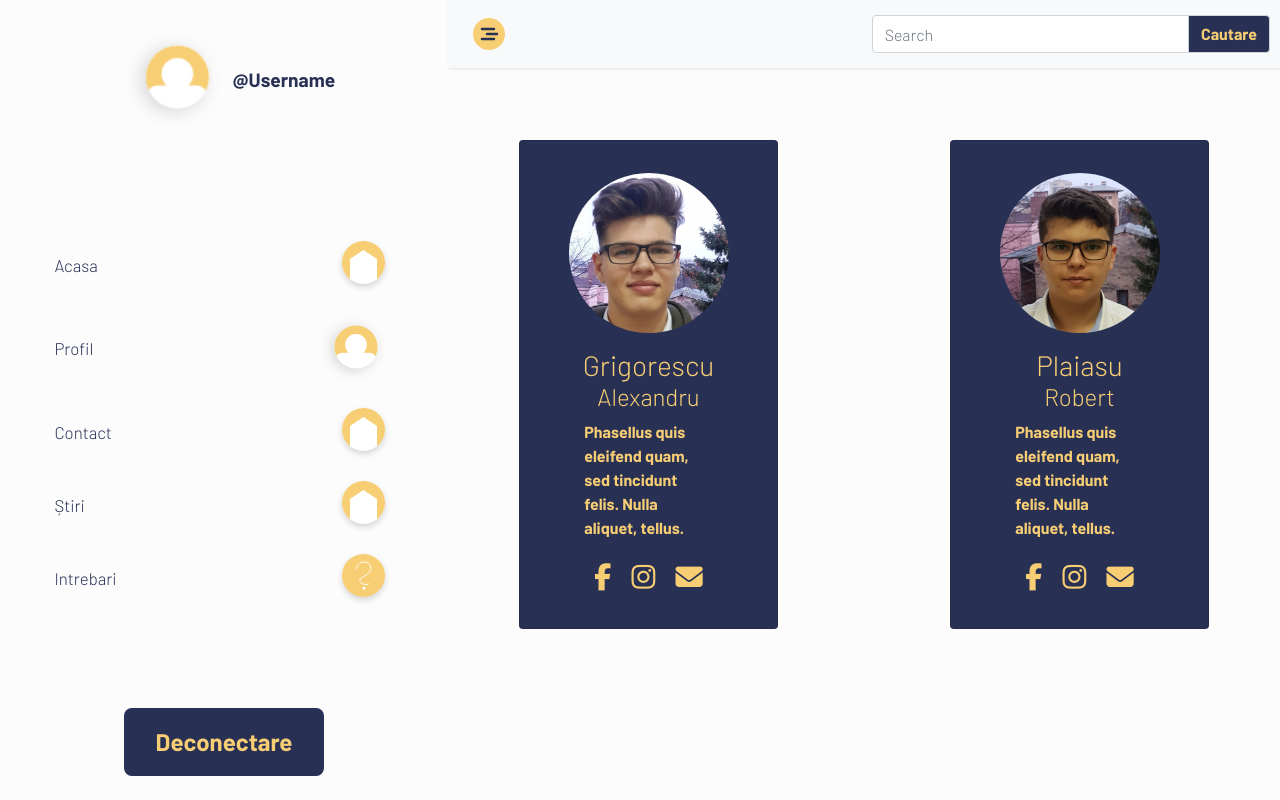
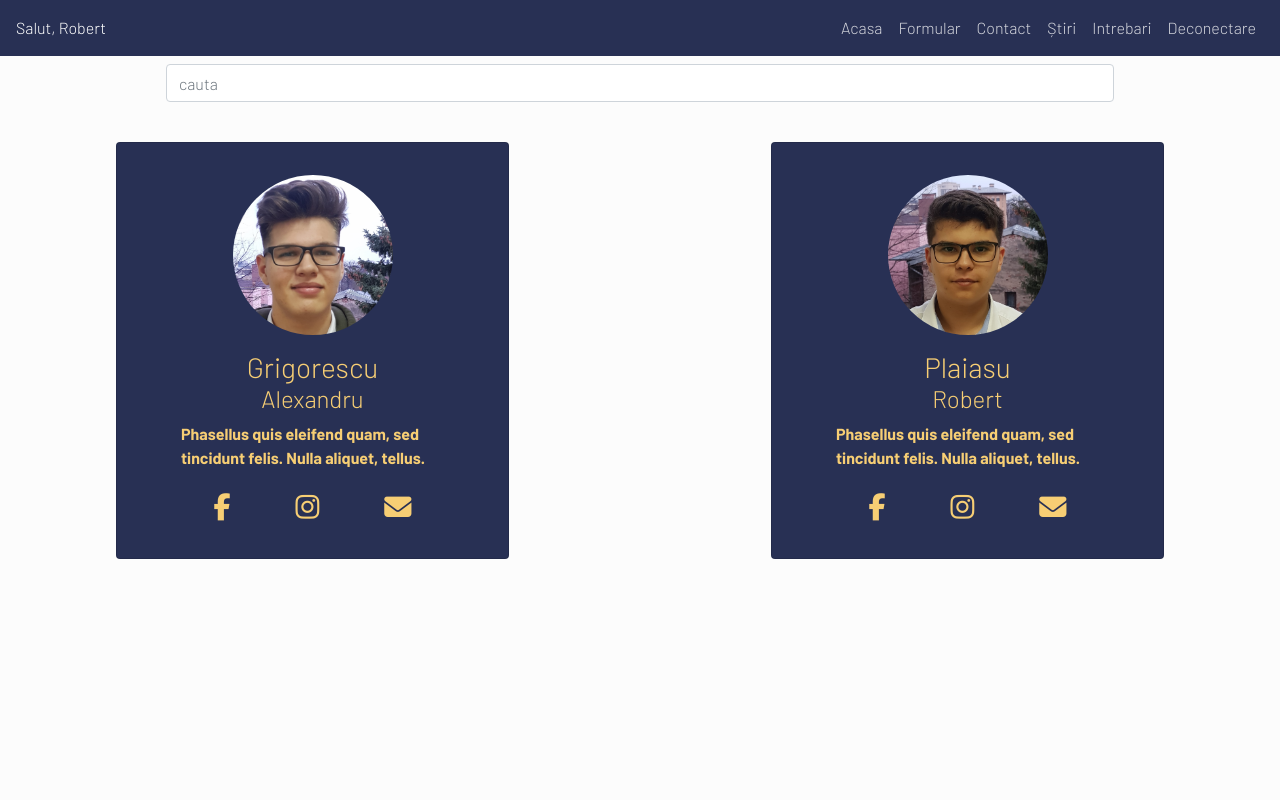
Before and after one commit to dumitriucristian/Stoodle, a PHP site: page /Stoodle/contact.php in a window 1280 px wide. Run offline with PHP 8.4, Linux system fonts and the light colour scheme; a user stored in the database is signed in; data comes from the database, SQL or seed files in the repository; some libraries are stand-ins or nearby versions.

Commit message:
Modificari in design | Navbar

```diff
--- a/pages/CSS/base.css
+++ b/pages/CSS/base.css
@@ -1,5 +1,6 @@
 @import url('https://fonts.googleapis.com/css2?family=Barlow:ital,wght@0,300;0,700;1,400&display=swap');
 @import url('./variabiles.css');
+
 body,
 html {
     margin: 0;
@@ -9,12 +10,15 @@ html {
     font-family: 'Barlow', sans-serif;
 }
 
+
+/* BUTTON */
 .button {
     background-color: var(--black);
     color: var(--yellow)!important;
     font-weight: 700;
     border-radius: 8px;
-    padding: 1rem 2rem;
+    padding: .5em 1.5em;
+    font-size: 1.5rem;
     margin: 1em;
     border: 0;
 }
--- a/pages/CSS/navbar.css
+++ b/pages/CSS/navbar.css
@@ -1,223 +1,37 @@
 
 @import url('https://fonts.googleapis.com/css2?family=Barlow:ital,wght@0,300;0,700;1,400&display=swap');
 @import url('./variabiles.css');
-#sidebar {
+.navbar {
+    background: var(--black);
+    display: flex;
     font-family: 'Barlow', sans-serif;
 }
 
-#sidebar a,
-#sidebar a:hover,
-#sidebar a:focus {
-    color: inherit;
-    text-decoration: none;
-    transition: all 0.3s;
+.navbar-toggler{
+    border: 0;
 }
 
-.navbar {
-    padding: 15px 10px;
-    background: #fff;
-    border: none;
-    border-radius: 0;
-    margin-bottom: 40px;
-    box-shadow: 1px 1px 3px rgba(0, 0, 0, 0.1);
+.navbar-toggler-icon{
+    background: none!important;
+    color: white;
 }
 
-.navbar-btn {
-    box-shadow: none;
-    outline: none !important;
-    border: none;
+.navbar a{
+    color: white;
 }
 
-.line {
-    width: 100%;
-    height: 1px;
-    border-bottom: 1px dashed #ddd;
-    margin: 40px 0;
+.nav-link{
+    color: rgba(255,255,255,.8)!important;
+}
+
+.nav-link:hover{
+    color: rgba(255, 255, 255, 1)!important;
 }
 
 
-/* ---------------------------------------------------
-SIDEBAR STYLE
------------------------------------------------------ */
 
-.wrapper {
+#search{
     display: flex;
-    width: 100%;
+    justify-content: center;
+    padding: .5em;
 }
-
-#sidebar {
-    width: 35%;
-    position: fixed;
-    top: 0;
-    left: 0;
-    height: 100vh;
-    z-index: -1;
-    background: var(--white);
-    color: var(--black);
-    font-weight: 300;
-    font-size: 1.5em;
-    transition: all 0.3s;
-    display: flex;
-    align-items: center;
-    flex-direction: column;
-    justify-content: space-between;
-}
-
-#sidebar.active {
-    margin-left: -35%;
-}
-
-#sidebar .sidebar-header {
-    padding: 20px;
-    background: var(--white);
-    display: flex;
-    align-items: center;
-    justify-content: center;
-}
-
-#sidebar .sidebar-header p {
-    margin: 0;
-    font-weight: 700;
-    font-size: 0.8em;
-}
-
-#sidebar ul {
-    padding: 0 1rem;
-    width: 90%;
-    margin: 0;
-}
-
-#sidebar ul li {
-    margin: .5em 0;
-}
-
-#sidebar ul li a {
-    display: flex!important;
-    justify-content: space-between!important;
-    align-items: center;
-    padding: 0 1rem;
-    font-size: 0.7em;
-    display: block;
-}
-
-#sidebar ul li a:hover {
-    color: var(--black);
-    border-radius: 8px;
-    background: var(--yellow);
-    font-weight: 700;
-}
-
-#sidebar ul li a.active,
-a[aria-expanded="true"] {
-    color: #fff;
-    background: #1B2631;
-}
-
-a[data-toggle="collapse"] {
-    position: relative;
-}
-
-
-/* ---------------------------------------------------
-CONTENT STYLE
------------------------------------------------------ */
-
-#content {
-    width: calc(100% - 35%);
-    min-height: 100vh;
-    transition: all 0.3s;
-    position: absolute;
-    background: var(--white);
-    top: 0;
-    right: 0;
-}
-
-#content.active {
-    width: 100%;
-}
-
-#content img#open {
-    display: none;
-}
-
-#content img#close {
-    display: block;
-}
-
-#content img#open {
-    display: none;
-}
-
-#content img#close {
-    display: block;
-}
-
-#basic-text1 {
-    background-color: var(--black);
-    color: var(--yellow);
-    font-weight: 700;
-}
-
-
-/* ---------------------------------------------------
-MEDIAQUERIES
------------------------------------------------------ */
-/*
-
-@media (max-width: 784px) {
-    .form-control:focus {
-        width: 38vw;
-        transition: .3s ease;
-    }
-}
-
-@media (max-width: 942px) {
-    .form-control:focus {
-        width: 40vw;
-        transition: .3s ease-in;
-    }
-}
-
-@media (min-width: 1024px) {
-    .form-control:focus {
-        width: 50vw;
-        transition: 1s ease-in-out;
-    }
-}
-
-@media (max-width: 768px) {
-    #sidebar {
-        margin-left: -250px;
-    }
-    #sidebar.active {
-        margin-left: 0;
-    }
-    #content {
-        width: 100%;
-    }
-    #content.active {
-        width: calc(100% - 250px);
-    }
-    #sidebarCollapse span {
-        display: none;
-    }
-    .form-control:focus {
-        width: 60vw;
-        transition: .3s ease;
-    }
-}
-
-@media (min-width: 414px) {
-    .form-control:focus {
-        width: 50vw;
-        transition: .3s ease-in;
-    }
-}
-
-@media (max-width: 414px) {
-    .form-control {
-        width: 36vw;
-        transition: .3s ease-in;
-    }
-}
-*/
--- a/pages/contact.php
+++ b/pages/contact.php
@@ -14,63 +14,56 @@
         <title>Stoodle</title>
     </head>
     <body>
-
-    <!-- SIDE NAVBAR -->
-    <nav id="sidebar">
-
-        <!-- HEADER -->
-        <div class="sidebar-header">
-            <img src="./Images/Icons/profile.png" alt="Profil Picture" style="width: 5em;">
-            <p>@Username</p>
-        </div>
-
-        <!-- BODY -->
-        <ul class="list-unstyled components">
-            <li>
-                <a href="./homePage.php">Acasa <img src="./Images/Icons/home.png" alt="icon"></a>
+        <nav class="navbar navbar-expand-lg navbar-light">
+            <a href="#">
+                <?php
+                require './folderlogin/datacon.php';
+                $mail = $_SESSION['mailUser'];
+                $sql = "SELECT * FROM `users` WHERE `mailUser` = '$mail'";
+                $result = mysqli_query($connection,$sql);
+                $myArray = array();
+                if ($result->num_rows > 0) {
+                    // output data of each row
+                    while($row = $result->fetch_assoc()) {
+                        print "Salut, ".$row['Prenume'];
+                    }
+                }
+                else
+                {
+                    echo "0 results";
+                }
+                ?>
+            </a>
+            <button class="navbar-toggler" type="button" data-toggle="collapse" data-target="#navbarNav" aria-controls="navbarNav" aria-expanded="false" aria-label="Toggle navigation">
+                <span class="navbar-toggler-icon">☰</span>
+            </button>
+            <div class="collapse navbar-collapse" id="navbarNav" style="flex-direction: row-reverse;">
+                <ul class="navbar-nav">
+                    <li class="nav-item">
+                        <a href="./homePage.php" class="nav-link">Acasa</a>
                     </li>
-            <li>
-                <a href="./profile.php">Profil <img src="./Images/Icons/profile.png" alt="icon"></a>
+                    <li class="nav-item">
+                        <a href="./formularTemplate.php" class="nav-link">Formular</a>
                     </li>
-            <li>
-                <a href="./contact.php">Contact <img src="./Images/Icons/home.png" alt="icon"></a>
+                    <li class="nav-item">
+                        <a href="./contact.php" class="nav-link">Contact</a>
                     </li>
-            <li>
-                <a href="./news.php">Știri <img src="./Images/Icons/home.png" alt="icon"></a>
+                    <li class="nav-item">
+                        <a href="./news.php" class="nav-link">Știri</a>
                     </li>
-            <li>
-                <a href="./faq.php">Intrebari <img src="./Images/Icons/question.png" alt="icon"></a>
+                    <li class="nav-item">
+                        <a href="./faq.php" class="nav-link">Intrebari</a>
+                    </li>
+                    <li class="nav-item">
+                        <a href="./folderlogin/deconectphp.php" class="nav-link"> Deconectare</a>
                     </li>
                 </ul>
-
-        <a href="./folderlogin/deconectphp.php" class="button"> Deconectare</a>
+            </div>
         </nav>
-
-    <!-- PAGE CONTENT-->
-    <div id="content">
-
-        <nav class="navbar navbar-expand-lg navbar-light bg-light">
-
-            <div class="container-fluid">
-                <div id="sidebarCollapse" style="cursor: pointer;">
-
-                    <!-- ID-URILE SUNT INVERSATE -->
-                    <img src="./Images/Icons/open.png" id="close" alt="closingIcon">
-                    <img src="./Images/Icons/close.png" id="open" alt="openingIcon">
-
+        <div id="search">
+            <input onkeyup="sort()" class="form-control w-75"
+                   type="text" placeholder="cauta" id="search_field" aria-label="Search">
         </div>
-            </div>
-
-            <div class="input-group md-form form-sm form-2 pl-0">
-                <input class="form-control my-0 py-1 red-border" type="text" placeholder="Search" aria-label="Search">
-                <div class="input-group-append">
-                    <span class="input-group-text red lighten-3" id="basic-text1">
-                        Cautare
-                    </span>
-                </div>
-            </div>
-
-        </nav>
 
         <!-- CONTACT INFO -->
         <div id="showcase">
```
Also changed, not shown: pages/CSS/homePage.css (+10 -1 lines), pages/JS/formular.js (+11 -0 lines), pages/faq.php (+26 -36 lines), pages/homePage.php (+41 -48 lines). Lines whose indentation alone changed are shown as unchanged.
